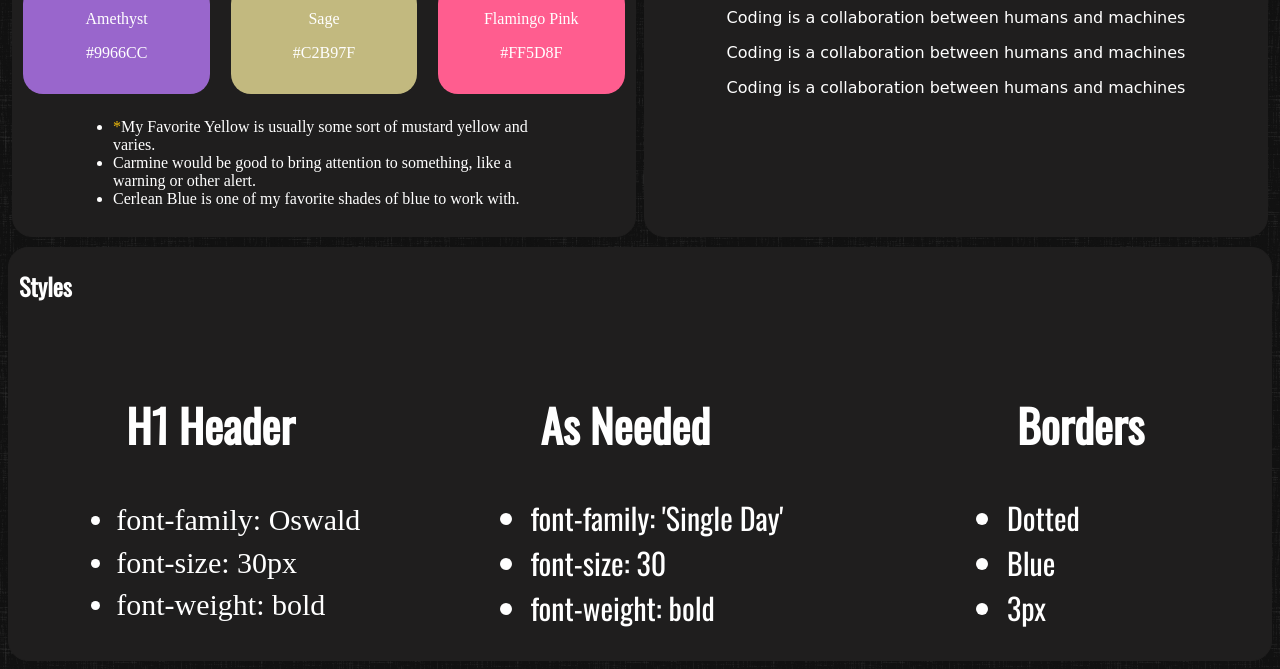
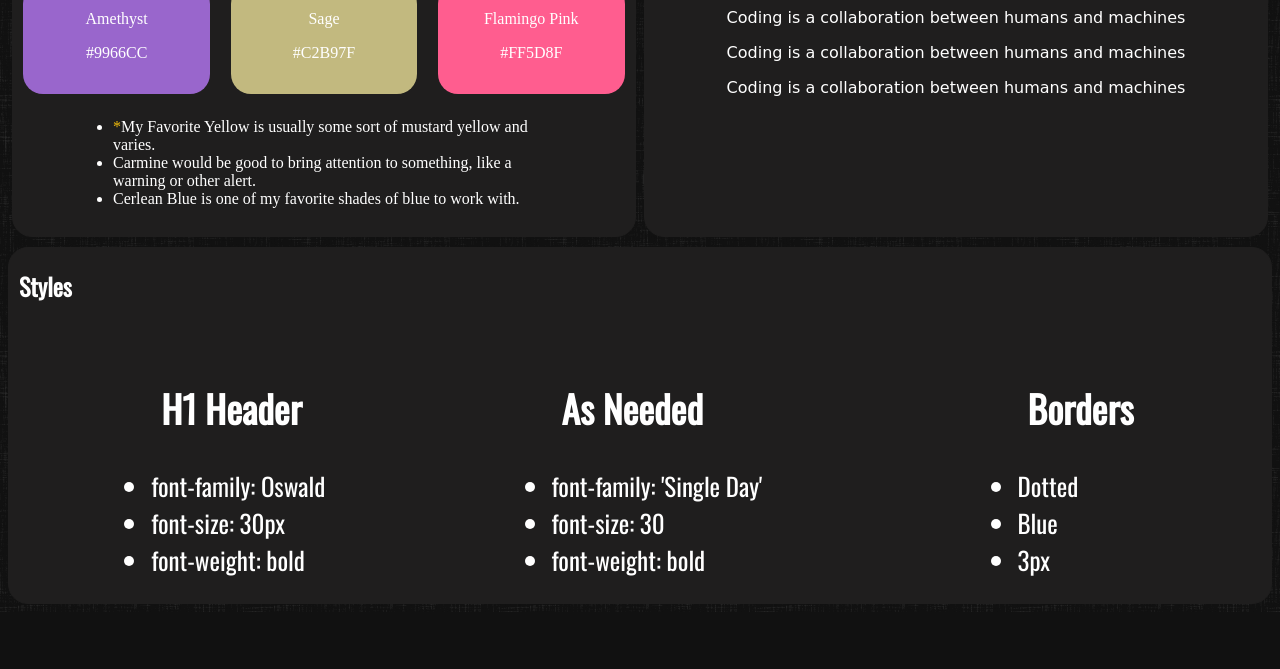
Before and after one commit to Mondrethos/websitedesignsystem, a plain HTML site: page index.html in a window 1280 px wide. Shown: the part 443-1112 px from the top of the page. After the commit the page ends 1055 px from the top, so only its background shows below. Drawn offline with nearby package versions, Linux system fonts and the light colour scheme; a web font is replaced by a local one.

Commit message:
Updated size30 to size25

```diff
--- a/index.html
+++ b/index.html
@@ -89,19 +89,19 @@
         </div>
         <div id="styles" class="bg">
           <h2 class="oswald title">Styles</h2>
-          <ul class="size30">
-            <li class="liheader oswald"><h2>H1 Header</h2></li>
+          <ul class="size25 oswald">
+            <li class="liheader"><h2>H1 Header</h2></li>
             <li>font-family: Oswald</li>
             <li>font-size: 30px</li>
             <li>font-weight: bold</li>
           </ul>
-          <ul class="size30 oswald">
+          <ul class="size25 oswald">
             <li class="liheader"><h2>As Needed</h2></li>
             <li>font-family: 'Single Day'</li>
             <li>font-size: 30</li>
             <li>font-weight: bold</li>
           </ul>
-          <ul class="size30 oswald">
+          <ul class="size25 oswald">
             <li class="liheader"><h2>Borders</h2></li>
             <li>Dotted</li>
             <li>Blue</li>
--- a/resources/style.css
+++ b/resources/style.css
@@ -64,8 +64,8 @@ body {
   list-style-type: none;
 }
 
-.size30 {
-  font-size: 30px;
+.size25 {
+  font-size: 25px;
 }
 
 #styles ul {
```
